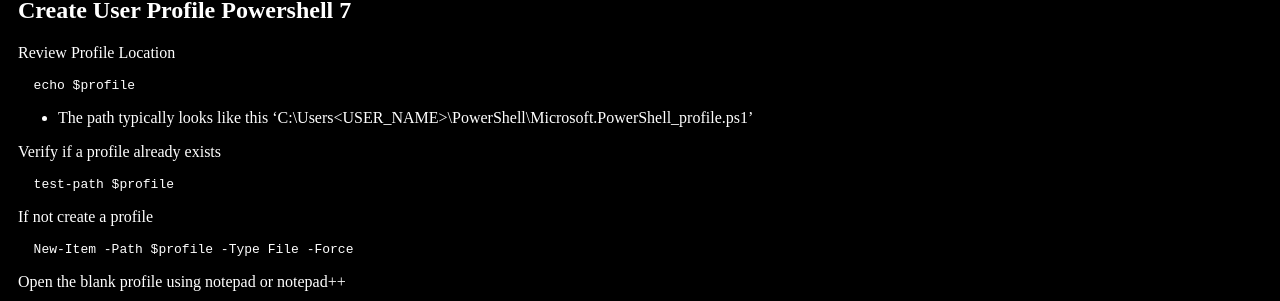
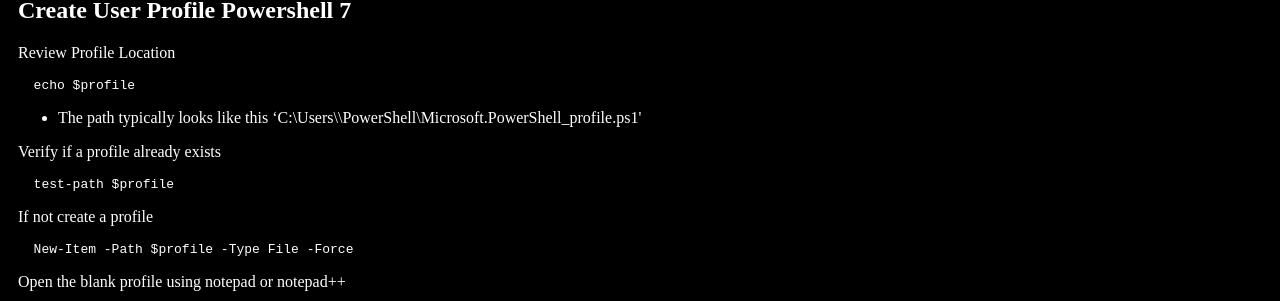
Before and after one commit to chrisRandle/chrisrandle.github.io, a Jekyll site: the page built from docs/_posts/2023-08-21-powershell-7.md, in a window 1280 px wide. Shown: the part 215-516 px from the top of the page. Built offline with Jekyll 4.4.1, drawn with Linux system fonts in a browser that asks for light colours; nearby versions of some CDN libraries.

Commit message:
minor updates

````diff
--- a/docs/_posts/2023-08-21-powershell-7.md
+++ b/docs/_posts/2023-08-21-powershell-7.md
@@ -8,7 +8,7 @@
 ```
   echo $profile
 ```
-- The path typically looks like this 'C:\Users\<USER_NAME>\PowerShell\Microsoft.PowerShell_profile.ps1'
+- The path typically looks like this 'C:\Users\\<USER_NAME>\PowerShell\Microsoft.PowerShell_profile.ps1'
 
 Verify if a profile already exists
 ```
````
Also changed, not shown: docs/_posts/2023-08-21-jekyll-markdown-post.md (+1 -1 lines).
